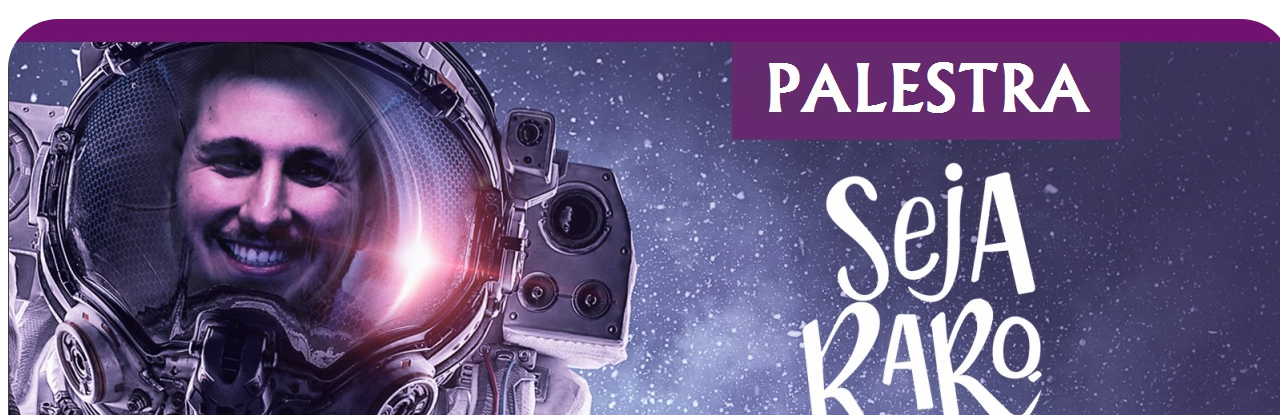
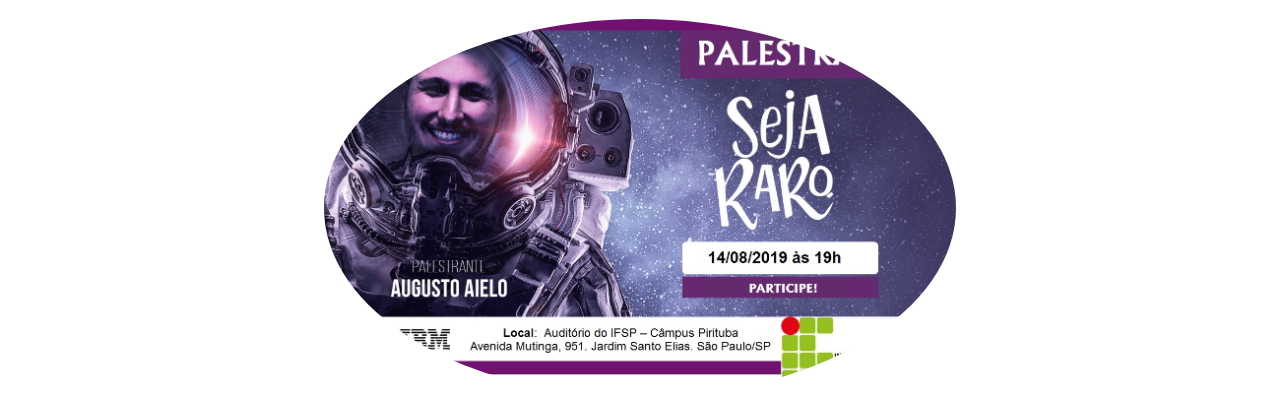
Before and after one commit to IFSP-PTBDWBC-Julio-Martin/dwba4-semana-06-PT3031608, a plain HTML site: page index.html in a window 1280 px wide. Shown: the part 346-761 px from the top of the page. Drawn offline with Linux system fonts and the light colour scheme.

Commit message:
Update index.html

```diff
--- a/index.html
+++ b/index.html
@@ -24,7 +24,7 @@
 
     <main>
           <h1 style="text-align:center">Acontece no IFSP!</h1>
-        <img src="img/SEJA_RARO.jpg" alt="Seja Raro" class="center" style="border-radius:50px">
+        <img src="img/SEJA_RARO.jpg" alt="Seja Raro" style="border-radius:50%; display: block; margin-left: auto; margin-right: auto; width: 50%;">
          <h1 style="text-align:center">Conheça os desafios de inovação</h1>
           <div class="videoWrapper">
           <p align="center">
```
